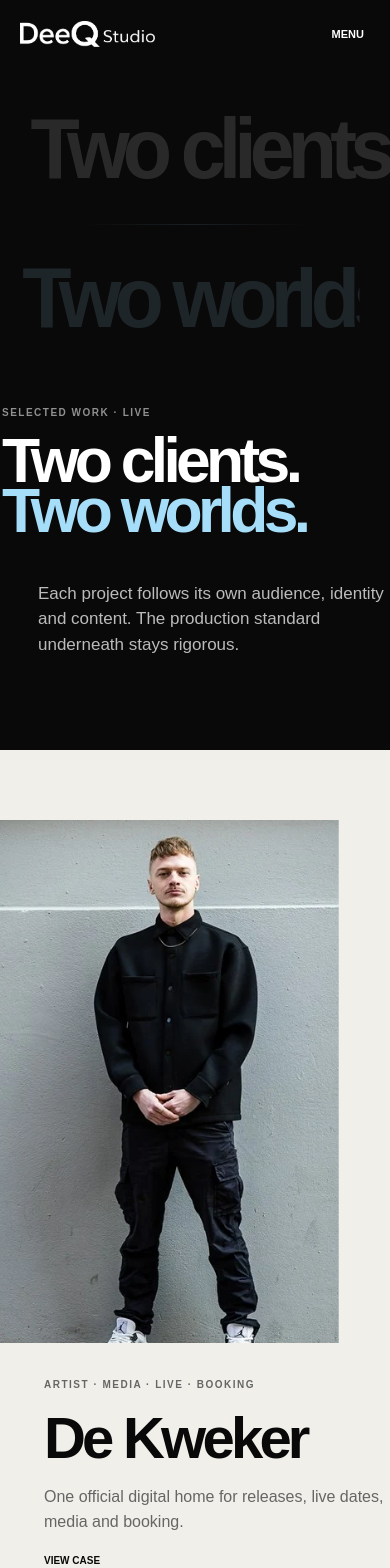
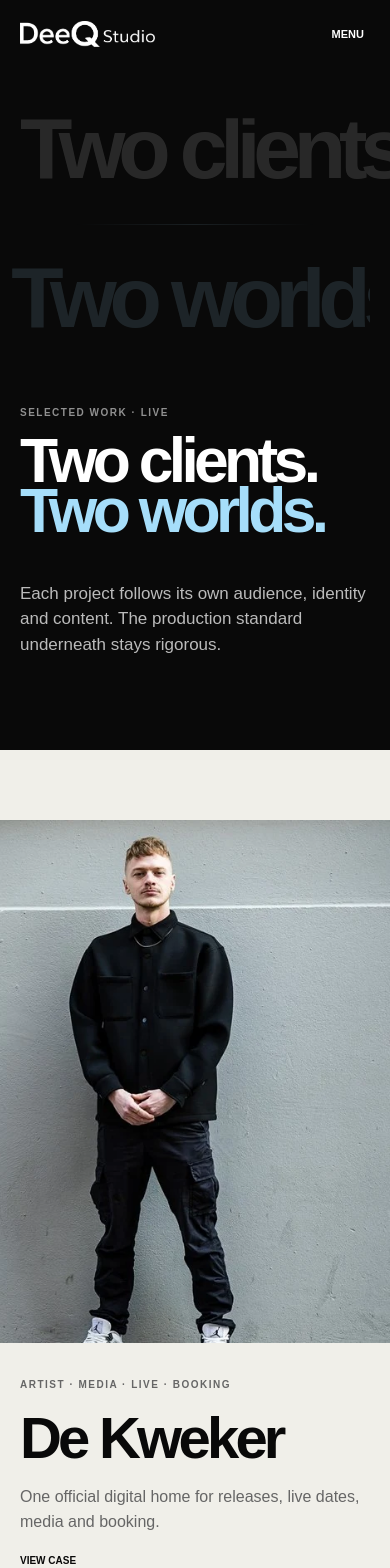
Before and after one commit to DeeQstudio/deeq-studio, a Next.js app: page /work in a window 390 px wide. Shown: the top 1568 px of the page. Built offline with nearby package versions, Linux system fonts and the light colour scheme.

Commit message:
fix: harden responsive motion and portrait framing

```diff
--- a/app/globals.css
+++ b/app/globals.css
@@ -13,11 +13,10 @@
 @media(prefers-reduced-motion:reduce){html{scroll-behavior:auto}*,*:before,*:after{animation-duration:.01ms!important;animation-iteration-count:1!important;transition-duration:.01ms!important}.heroProject{transform:none}}
 
 /* Progressive motion: content is visible until the client has authored reveal targets. */
-.motionReady [data-reveal]{opacity:0;transform:translateY(28px);transition:opacity .7s var(--ease) var(--reveal-delay,0ms),transform .85s var(--ease) var(--reveal-delay,0ms)}
-.motionReady [data-reveal].isRevealed{opacity:1;transform:none}
-.motionReady .kwManifesto [data-reveal]{transform:translateX(40px)}
-.motionReady .kwManifesto [data-reveal]:first-child{transform:translateX(-40px)}
-.motionReady .kwManifesto [data-reveal].isRevealed{transform:none}
+.motionReady [data-reveal]{opacity:0;transform:var(--reveal-start,translateY(28px));clip-path:var(--reveal-clip,none);transition:opacity .7s var(--ease) var(--reveal-delay,0ms),transform .85s var(--ease) var(--reveal-delay,0ms),clip-path .9s var(--ease) var(--reveal-delay,0ms)}
+.motionReady [data-reveal].isRevealed{opacity:1;transform:var(--reveal-rest,none);clip-path:inset(0)}
+.motionReady .kwManifesto [data-reveal]{--reveal-start:translateX(40px)}
+.motionReady .kwManifesto [data-reveal]:first-child{--reveal-start:translateX(-40px)}
 .routeLoading{min-height:100svh;background:#080808;color:#888;display:grid;place-items:center;text-transform:uppercase;font-size:10px;letter-spacing:.16em}
 .errorPage{min-height:100svh;background:#080808;color:white;padding:140px var(--pad) 60px;display:flex;flex-direction:column;justify-content:center;align-items:flex-start}
 .errorPage h1{font-size:clamp(70px,10vw,150px);line-height:.84;letter-spacing:-.07em;margin:20px 0 50px}
@@ -174,45 +173,53 @@
   .spatialHero{height:100svh}.logoSequence{transform:translate(-50%,-50%);opacity:1}.logoFieldBlue,.logoSweep,.logoSequence p{display:none}.spatialIntro{opacity:1;transform:none}
 }
 
-/* Composed entrances: neighbouring content never repeats one generic upward reveal. */
-.motionReady .pageHero>.pageHeroSignal[data-reveal]{transform:scaleX(.94);transform-origin:center;opacity:0}
-.motionReady .pageHero>div:not(.pageHeroSignal)[data-reveal]{transform:translateX(-32px)}
-.motionReady .pageHero>.lead[data-reveal]{transform:translateX(32px)}
+/* Composed entrances: variants define only the hidden state; one final state wins below. */
+.motionReady .pageHero>.pageHeroSignal[data-reveal]{--reveal-start:scaleX(.94);transform-origin:center;opacity:0}
+.motionReady .pageHero>div:not(.pageHeroSignal)[data-reveal]{--reveal-start:translateX(-32px)}
+.motionReady .pageHero>.lead[data-reveal]{--reveal-start:translateX(32px)}
+.motionReady .workIndex1>.workIndexMedia[data-reveal]{--reveal-start:translateX(-46px);--reveal-clip:inset(0 7% 0 0)}
+.motionReady .workIndex1>div:last-child[data-reveal]{--reveal-start:translateX(30px)}
+.motionReady .workIndex2>.workIndexMedia[data-reveal]{--reveal-start:translateX(46px);--reveal-clip:inset(0 0 0 7%)}
+.motionReady .workIndex2>div:last-child[data-reveal]{--reveal-start:translateX(-30px)}
+.motionReady .workIndexItem>[data-reveal],.motionReady .kwekerGallery>figure[data-reveal]{transition-property:opacity,transform,clip-path}
+.motionReady .serviceList>a:nth-child(3n+1)[data-reveal]{--reveal-start:translateX(-28px)}
+.motionReady .serviceList>a:nth-child(3n+2)[data-reveal]{--reveal-start:scale(.985);transform-origin:left center}
+.motionReady .serviceList>a:nth-child(3n)[data-reveal]{--reveal-start:translateX(28px)}
+.motionReady .editorial>*:first-child[data-reveal],.motionReady .contactPanel>*:first-child[data-reveal],.motionReady .caseNarrative>*:first-child[data-reveal]{--reveal-start:translateX(-34px)}
+.motionReady .editorial>*:last-child[data-reveal],.motionReady .contactPanel>*:last-child[data-reveal],.motionReady .caseNarrative>*:last-child[data-reveal]{--reveal-start:translateX(34px)}
+.motionReady .kwekerGallery>figure:first-child[data-reveal]{--reveal-start:translateX(-52px) rotate(-3deg);--reveal-rest:rotate(-3deg);--reveal-clip:inset(0 8% 0 0)}
+.motionReady .kwekerGallery>figure:nth-child(2)[data-reveal]{--reveal-start:translateX(52px) rotate(6deg);--reveal-rest:rotate(6deg);--reveal-clip:inset(0 0 0 10%)}
+.motionReady .kwekerGallery>p[data-reveal]{--reveal-start:translateY(20px)}
+.motionReady .kwClose>p[data-reveal]{--reveal-start:translateX(-24px)}
+.motionReady .kwClose>h2[data-reveal]{--reveal-start:none;--reveal-clip:inset(0 0 100% 0)}
+.motionReady .nextCase>*:first-child[data-reveal]{--reveal-start:translateX(-22px)}
+.motionReady .nextCase>*:last-child[data-reveal]{--reveal-start:translateX(26px)}
 
-.motionReady .workIndex1>.workIndexMedia[data-reveal]{transform:translateX(-46px);clip-path:inset(0 7% 0 0)}
-.motionReady .workIndex1>div:last-child[data-reveal]{transform:translateX(30px)}
-.motionReady .workIndex2>.workIndexMedia[data-reveal]{transform:translateX(46px);clip-path:inset(0 0 0 7%)}
-.motionReady .workIndex2>div:last-child[data-reveal]{transform:translateX(-30px)}
-.motionReady .workIndexItem>[data-reveal]{transition-property:opacity,transform,clip-path}
+@media(max-width:1100px) and (min-width:821px){
+  .processList{grid-template-columns:1fr;gap:70px}.processList>header{position:static}.processTrack li{grid-template-columns:minmax(220px,.7fr) minmax(0,1.3fr)}
+}
+@media(max-width:820px){
+  main section>*,main article>*{min-width:0}
+  .workIndexItem>div:last-child{width:100%}
+  .motionReady .pageHero>div:not(.pageHeroSignal)[data-reveal]{--reveal-start:translateX(-12px)}
+  .motionReady .pageHero>.lead[data-reveal]{--reveal-start:translateX(12px)}
+  .motionReady .workIndex1>.workIndexMedia[data-reveal]{--reveal-start:none;--reveal-clip:inset(0 12% 0 0)}
+  .motionReady .workIndex2>.workIndexMedia[data-reveal]{--reveal-start:none;--reveal-clip:inset(0 0 0 12%)}
+  .motionReady .workIndex1>div:last-child[data-reveal],.motionReady .serviceList>a:nth-child(3n)[data-reveal]{--reveal-start:translateX(10px)}
+  .motionReady .workIndex2>div:last-child[data-reveal],.motionReady .serviceList>a:nth-child(3n+1)[data-reveal]{--reveal-start:translateX(-10px)}
+  .motionReady .serviceList>a:nth-child(3n+2)[data-reveal]{--reveal-start:scale(.99)}
+  .motionReady .editorial>*:first-child[data-reveal],.motionReady .contactPanel>*:first-child[data-reveal],.motionReady .caseNarrative>*:first-child[data-reveal]{--reveal-start:translateX(-10px)}
+  .motionReady .editorial>*:last-child[data-reveal],.motionReady .contactPanel>*:last-child[data-reveal],.motionReady .caseNarrative>*:last-child[data-reveal]{--reveal-start:translateX(10px)}
+  .kwekerGallery figure:first-child{left:var(--pad);width:72vw;transform:none}
+  .kwekerGallery figure:nth-child(2){right:var(--pad);width:43vw;transform:none}
+  .motionReady .kwekerGallery>figure:first-child[data-reveal]{--reveal-start:none;--reveal-rest:none;--reveal-clip:inset(0 12% 0 0)}
+  .motionReady .kwekerGallery>figure:nth-child(2)[data-reveal]{--reveal-start:none;--reveal-rest:none;--reveal-clip:inset(0 0 0 14%)}
+  .motionReady .nextCase>*:first-child[data-reveal]{--reveal-start:translateX(-8px)}
+  .motionReady .nextCase>*:last-child[data-reveal]{--reveal-start:translateX(8px)}
+  .workIndex1 .workIndexMedia img,.kwekerHero>img{object-position:58% 28%}
+  .kwekerFrames figure:first-child img{object-position:58% 24%}
+}
 
-.motionReady .serviceList>a:nth-child(3n+1)[data-reveal]{transform:translateX(-28px)}
-.motionReady .serviceList>a:nth-child(3n+2)[data-reveal]{transform:scale(.985);transform-origin:left center}
-.motionReady .serviceList>a:nth-child(3n)[data-reveal]{transform:translateX(28px)}
-
-.motionReady .editorial>*:first-child[data-reveal],.motionReady .contactPanel>*:first-child[data-reveal],.motionReady .caseNarrative>*:first-child[data-reveal]{transform:translateX(-34px)}
-.motionReady .editorial>*:last-child[data-reveal],.motionReady .contactPanel>*:last-child[data-reveal],.motionReady .caseNarrative>*:last-child[data-reveal]{transform:translateX(34px)}
-
-.motionReady .kwekerGallery>figure:first-child[data-reveal]{transform:translateX(-52px) rotate(-3deg);clip-path:inset(0 8% 0 0)}
-.motionReady .kwekerGallery>figure:nth-child(2)[data-reveal]{transform:translateX(52px) rotate(6deg);clip-path:inset(0 0 0 10%)}
-.motionReady .kwekerGallery>p[data-reveal]{transform:translateY(20px)}
-.motionReady .kwekerGallery>figure[data-reveal]{transition-property:opacity,transform,clip-path}
-.motionReady .kwekerGallery>figure:first-child[data-reveal].isRevealed{transform:rotate(-3deg);clip-path:inset(0)}
-.motionReady .kwekerGallery>figure:nth-child(2)[data-reveal].isRevealed{transform:rotate(6deg);clip-path:inset(0)}
-
-.motionReady .kwClose>p[data-reveal]{transform:translateX(-24px)}
-.motionReady .kwClose>h2[data-reveal]{transform:none;clip-path:inset(0 0 100% 0);transition-property:opacity,clip-path}
-.motionReady .kwClose>h2[data-reveal].isRevealed{clip-path:inset(0)}
-.motionReady .nextCase>*:first-child[data-reveal]{transform:translateX(-22px)}
-.motionReady .nextCase>*:last-child[data-reveal]{transform:translateX(26px)}
-
-.motionReady [data-reveal].isRevealed{opacity:1;transform:none}
 .motionReady .pageHero>.pageHeroSignal[data-reveal].isRevealed{opacity:.09}
-
-@media(max-width:820px){
-  .motionReady .pageHero>div:not(.pageHeroSignal)[data-reveal]{transform:translateX(-18px)}
-  .motionReady .pageHero>.lead[data-reveal]{transform:translateX(18px)}
-  .motionReady .workIndex1>.workIndexMedia[data-reveal],.motionReady .workIndex2>div:last-child[data-reveal]{transform:translateX(-24px)}
-  .motionReady .workIndex2>.workIndexMedia[data-reveal],.motionReady .workIndex1>div:last-child[data-reveal]{transform:translateX(24px)}
-  .motionReady .pageHero>.pageHeroSignal[data-reveal].isRevealed{opacity:.13}
-}
+@media(max-width:820px){.motionReady .pageHero>.pageHeroSignal[data-reveal].isRevealed{opacity:.13}}
 @media(prefers-reduced-motion:reduce){.motionReady [data-reveal]{clip-path:none!important}}
```
